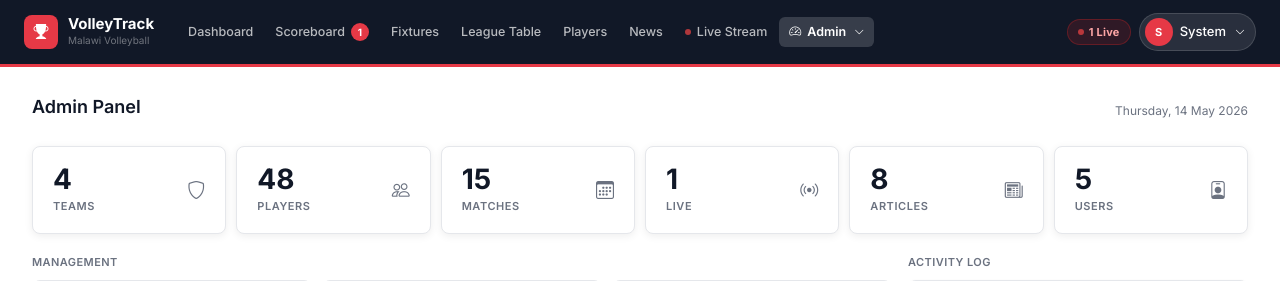
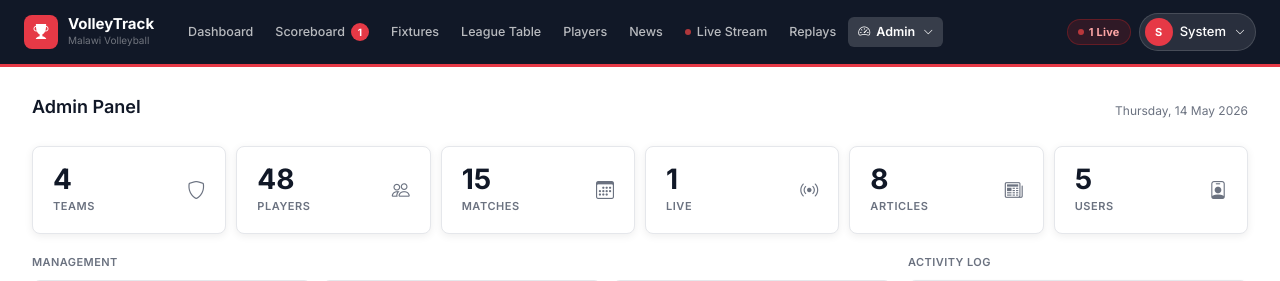
Before and after one commit to omumba/volleytrack, a PHP site: page /volleyball/admin/index.php in a window 1280 px wide. Shown: the top 281 px of the page. Run offline with PHP 8.4, Linux system fonts and the light colour scheme; a user stored in the database is signed in; data comes from the database, SQL or seed files in the repository.

Commit message:
Add Replays link to nav menu
Highlights correctly when tab=replays is active; Live Stream link stays highlighted for live/scheduled tab only.

Co-Authored-By: Claude Sonnet 4.6 <noreply@anthropic.com>

```diff
--- a/includes/header.php
+++ b/includes/header.php
@@ -13,7 +13,8 @@ $navLinks = [
   ['tables',     'modules/tables/index.php',     'bi-bar-chart-steps','League Table'],
   ['players',    'modules/players/index.php',    'bi-people',         'Players'],
   ['news',       'modules/news/index.php',       'bi-newspaper',      'News'],
-  ['streaming',  'modules/streaming/index.php',  'bi-broadcast',      'Live Stream'],
+  ['streaming',  'modules/streaming/index.php',           'bi-broadcast',   'Live Stream'],
+  ['replays',    'modules/streaming/index.php?tab=replays', 'bi-play-circle', 'Replays'],
 ];
 
 // [page-key, href, icon, label, minRole]
@@ -61,7 +62,11 @@ $isAdminPage = in_array($currentPage, array_column($allAdminLinks, 0)) || $curre
 
     <!-- Desktop nav links -->
     <div class="nav-links" id="navLinks">
-      <?php foreach($navLinks as [$pg,$href,$ic,$lbl]): $a=$currentPage===$pg; ?>
+      <?php
+      $isReplaysTab = ($currentPage==='streaming' && ($_GET['tab']??'')==='replays');
+      foreach($navLinks as [$pg,$href,$ic,$lbl]):
+        $a = $pg==='replays' ? $isReplaysTab : ($currentPage===$pg && !($pg==='streaming' && $isReplaysTab));
+      ?>
       <a href="<?= APP_URL ?>/<?= $href ?>" class="nav-link <?= $a?'active':'' ?>">
         <?php if($pg==='streaming'&&$liveStreams>0): ?><span class="nav-pulse"></span><?php endif; ?>
         <?= $lbl ?>
@@ -132,7 +137,9 @@ $isAdminPage = in_array($currentPage, array_column($allAdminLinks, 0)) || $curre
   <!-- Mobile menu panel -->
   <div class="mobile-nav" id="mobileNav">
     <div class="mob-section">Navigation</div>
-    <?php foreach($navLinks as [$pg,$href,$ic,$lbl]): $a=$currentPage===$pg; ?>
+    <?php foreach($navLinks as [$pg,$href,$ic,$lbl]):
+      $a = $pg==='replays' ? $isReplaysTab : ($currentPage===$pg && !($pg==='streaming' && $isReplaysTab));
+    ?>
     <a href="<?= APP_URL ?>/<?= $href ?>" class="mob-link <?= $a?'active':'' ?>">
       <i class="bi <?= $ic ?>"></i><?= $lbl ?>
       <?php if($pg==='streaming'&&$liveStreams>0): ?><span class="mob-live">LIVE</span><?php endif; ?>
```
